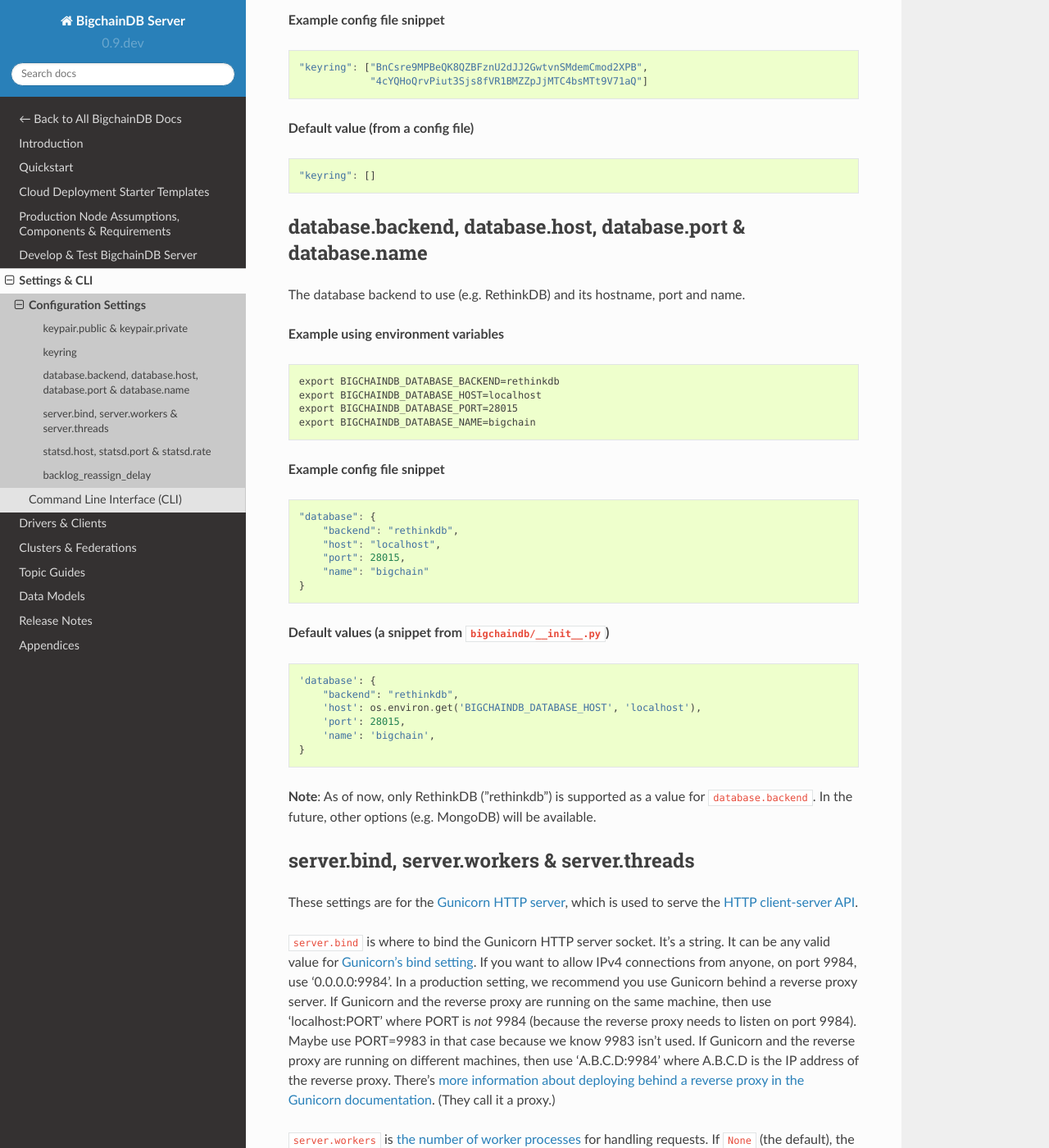
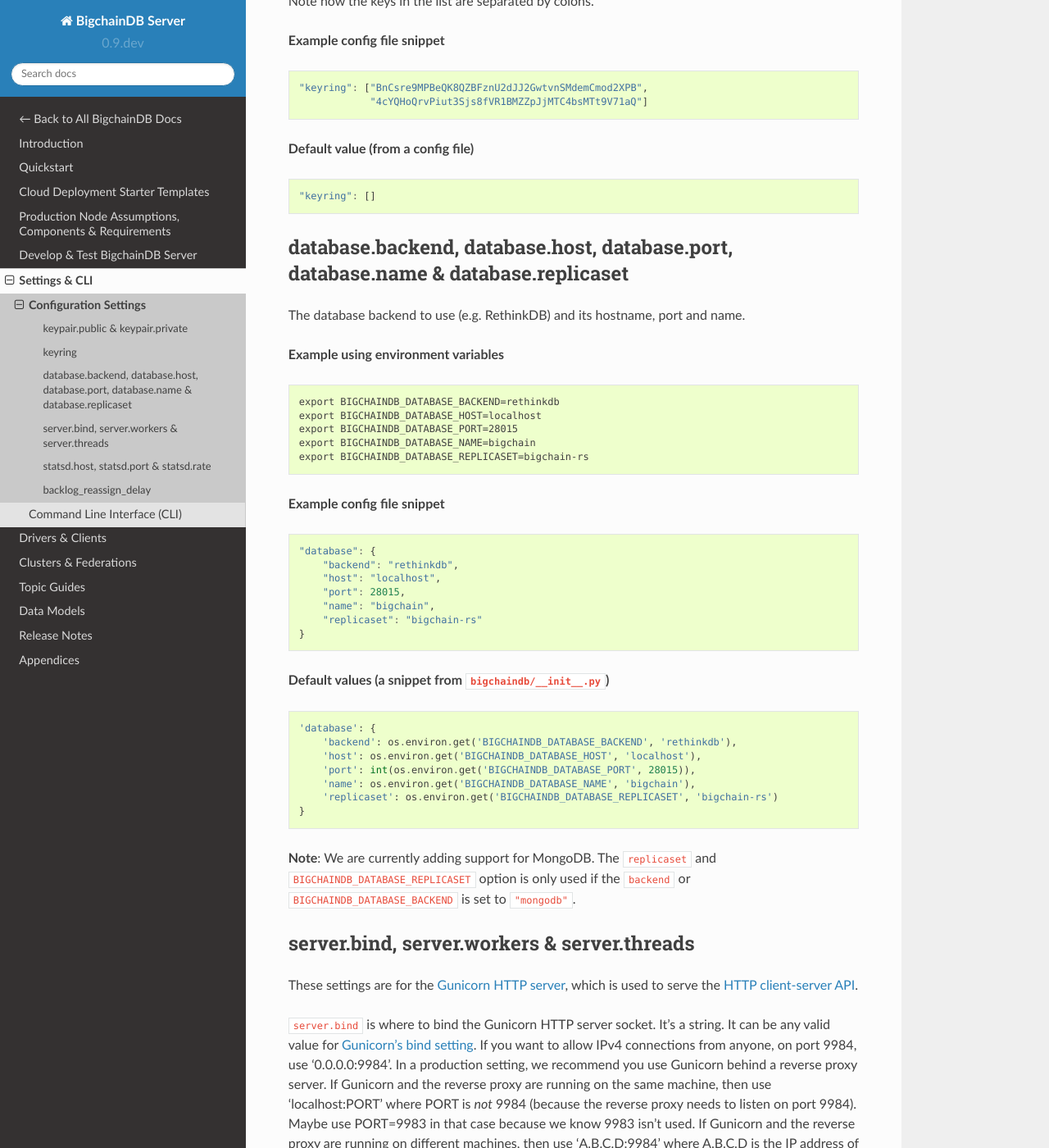
Before and after one commit to bigchaindb/bigchaindb, a Sphinx documentation site: the page built from docs/server/source/server-reference/configuration.md, in a window 1280 px wide and 1400 px high, scrolled down 1967 px. Shown: the whole window at 82% size. Built offline with Sphinx 7.4.7 and the Read the Docs theme 2.0.0, drawn with Linux system fonts in a browser that asks for light colours; pages that are not in the unit, such as notebooks, are missing from menus; some of the changed text lies outside the part shown.

Commit message:
update the config documentation

````diff
--- a/docs/server/source/server-reference/configuration.md
+++ b/docs/server/source/server-reference/configuration.md
@@ -15,6 +15,7 @@
 `BIGCHAINDB_DATABASE_HOST`<br>
 `BIGCHAINDB_DATABASE_PORT`<br>
 `BIGCHAINDB_DATABASE_NAME`<br>
+`BIGCHAINDB_DATABASE_REPLICASET`<br>
 `BIGCHAINDB_SERVER_BIND`<br>
 `BIGCHAINDB_SERVER_WORKERS`<br>
 `BIGCHAINDB_SERVER_THREADS`<br>
@@ -77,7 +78,7 @@
 ```
 
 
-## database.backend, database.host, database.port & database.name
+## database.backend, database.host, database.port, database.name & database.replicaset
 
 The database backend to use (e.g. RethinkDB) and its hostname, port and name.
 
@@ -87,6 +88,7 @@
 export BIGCHAINDB_DATABASE_HOST=localhost
 export BIGCHAINDB_DATABASE_PORT=28015
 export BIGCHAINDB_DATABASE_NAME=bigchain
+export BIGCHAINDB_DATABASE_REPLICASET=bigchain-rs
 ```
 
 **Example config file snippet**
@@ -95,22 +97,25 @@
     "backend": "rethinkdb",
     "host": "localhost",
     "port": 28015,
-    "name": "bigchain"
+    "name": "bigchain",
+    "replicaset": "bigchain-rs"
 }
 ```
 
 **Default values (a snippet from `bigchaindb/__init__.py`)**
 ```python
 'database': {
-    "backend": "rethinkdb",
+    'backend': os.environ.get('BIGCHAINDB_DATABASE_BACKEND', 'rethinkdb'),
     'host': os.environ.get('BIGCHAINDB_DATABASE_HOST', 'localhost'),
-    'port': 28015,
-    'name': 'bigchain',
+    'port': int(os.environ.get('BIGCHAINDB_DATABASE_PORT', 28015)),
+    'name': os.environ.get('BIGCHAINDB_DATABASE_NAME', 'bigchain'),
+    'replicaset': os.environ.get('BIGCHAINDB_DATABASE_REPLICASET', 'bigchain-rs')
 }
 ```
 
-**Note**: As of now, only RethinkDB ("rethinkdb") is supported as a value for `database.backend`. In
-the future, other options (e.g. MongoDB) will be available.
+**Note**: We are currently adding support for MongoDB. The `replicaset` and
+`BIGCHAINDB_DATABASE_REPLICASET` option is only used if the `backend` or
+`BIGCHAINDB_DATABASE_BACKEND` is set to `"mongodb"`.
 
 
 ## server.bind, server.workers & server.threads
````
